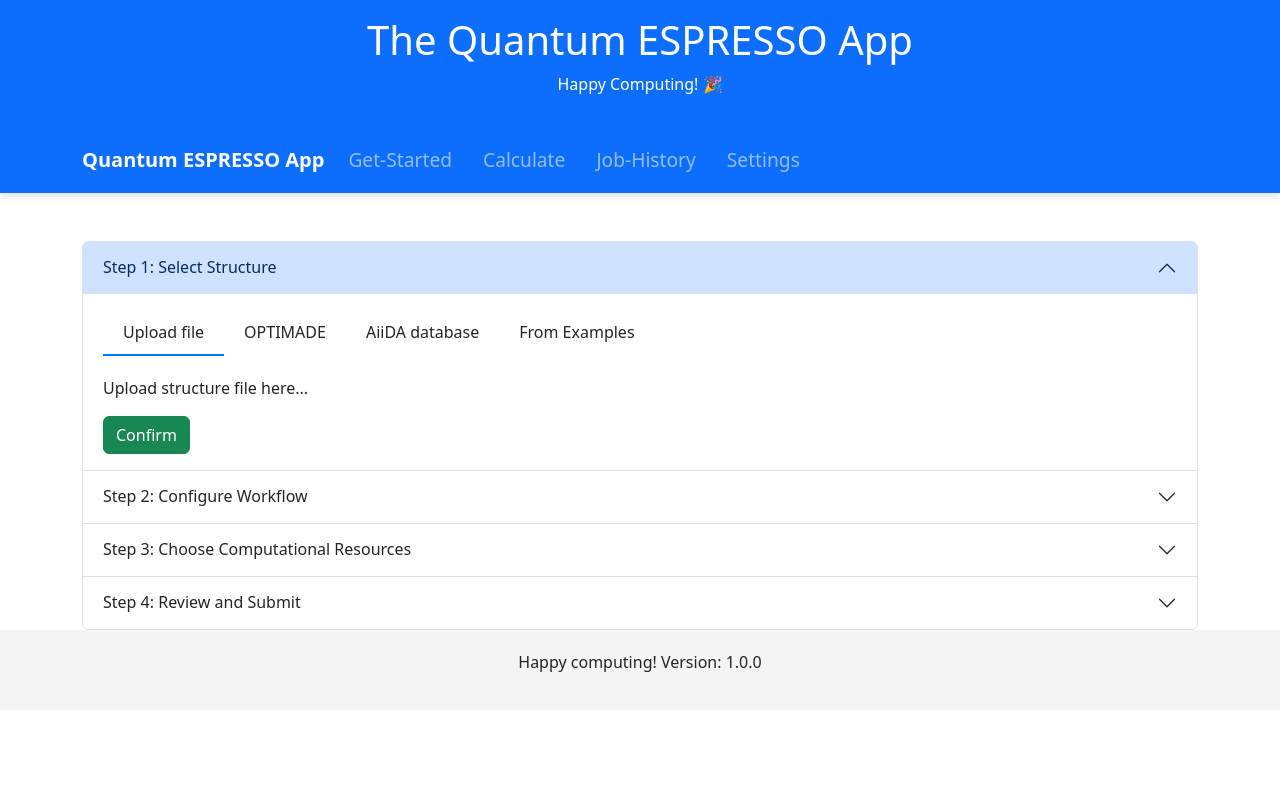
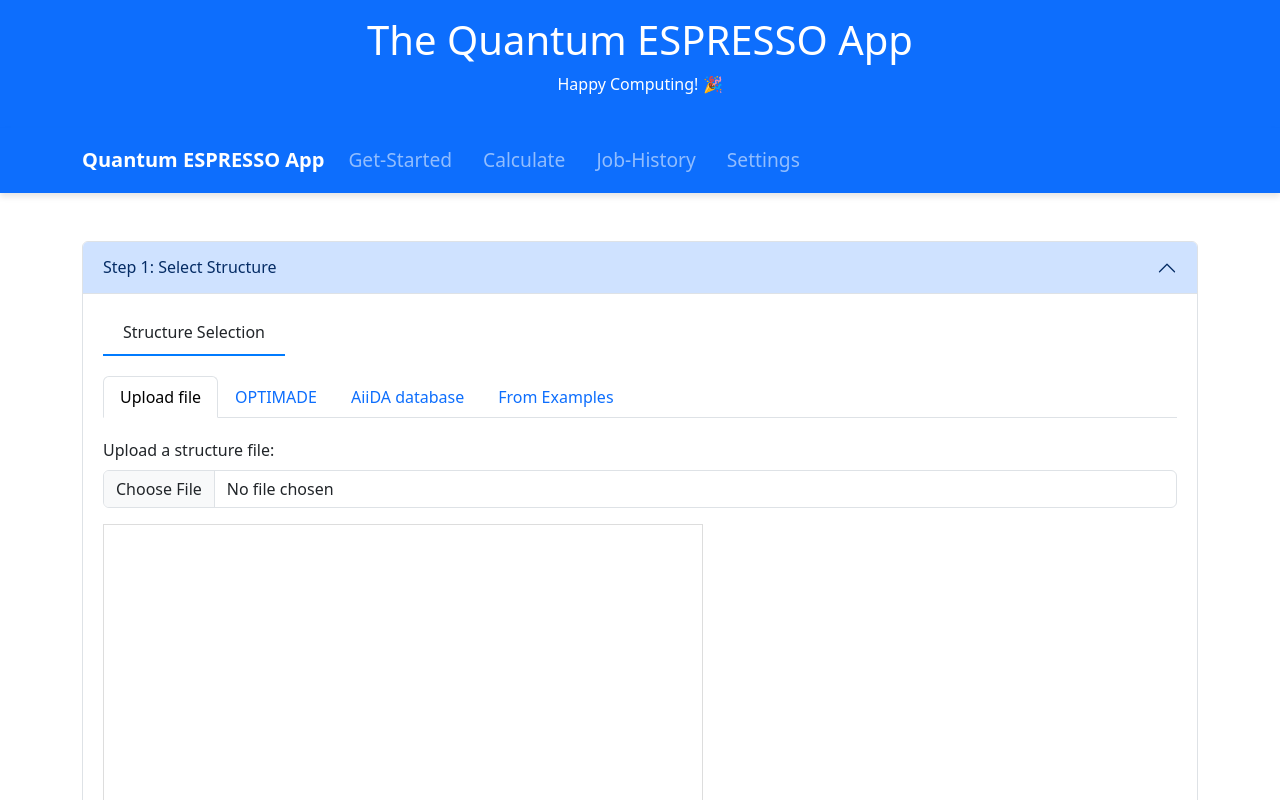
Before and after one commit to superstar54/aiida-qe-app, a React (Create React App) app: page /calculate in a window 1280 px wide. Shown: the top 800 px of the page. Built offline with nearby package versions, Linux system fonts and the light colour scheme.

Commit message:
Add StructureSelection and Viewer

```diff
--- a/package.json
+++ b/package.json
@@ -13,6 +13,7 @@
     "react-dom": "^18.3.1",
     "react-router-dom": "^6.27.0",
     "react-scripts": "5.0.1",
+    "weas": "^0.1.24",
     "web-vitals": "^2.1.4"
   },
   "scripts": {
--- a/src/components/AccordionWizard.js
+++ b/src/components/AccordionWizard.js
@@ -3,6 +3,7 @@
 import AccordionStep from './AccordionStep';
 import BasicSettingsTab from './BasicSettingsTab';
 import AdvancedSettingsTab from './AdvancedSettingsTab';
+import StructureSelection from './StructureSelection';
 
 const AccordionWizard = () => {
   // Define steps and their dependent steps
@@ -11,21 +12,9 @@
       title: 'Select Structure',
       "tabs": [
             {
-                "title": "Upload file",
-                "content": "Upload structure file here..."
+                "title": "Structure Selection",
+                "content": <StructureSelection />
             },
-            {
-                "title": "OPTIMADE",
-                "content": "Search and select structure from OPTIMADE database..."
-            },
-            {
-                "title": "AiiDA database",
-                "content": "Select structure from AiiDA database..."
-            },
-            {
-                "title": "From Examples",
-                "content": "Select a structure from predefined examples..."
-            }
         ],
       dependents: [1, 2, 3]
     },
--- /dev/null
+++ b/src/components/StructureSelection.js
@@ -0,0 +1,90 @@
+import React, { useState } from 'react';
+import { Tabs, Tab, Form, Button } from 'react-bootstrap';
+import StructureViewer from './StructureViewer';
+import { parseXYZ, parseCIF, parseCube } from 'weas';
+
+const StructureSelection = () => {
+  const [selectedStructure, setSelectedStructure] = useState(null);
+
+  // Function to handle file upload
+  const handleFileUpload = (event) => {
+    const file = event.target.files[0];
+    console.log("Selected file: ", file);
+    if (file) {
+      const fileReader = new FileReader();
+      fileReader.onload = (e) => {
+        const content = e.target.result;
+        const fileType = file.name.split('.').pop().toLowerCase();
+
+        // Determine file type and parse structure accordingly
+        let parsedStructure = null;
+        if (fileType === 'xyz') {
+          parsedStructure = parseXYZ(content);  // Parse XYZ file
+        } else if (fileType === 'cif') {
+          parsedStructure = parseCIF(content);  // Parse CIF file
+        } else if (fileType === 'cube') {
+          parsedStructure = parseCube(content);  // Parse Cube file
+        } else {
+          alert("Unsupported file format. Please upload an XYZ, CIF, or Cube file.");
+          return;
+        }
+
+        // Set parsed structure
+        console.log("parsedStructure: ", parsedStructure);
+        setSelectedStructure(parsedStructure);
+      };
+
+      // Read file as text
+      fileReader.readAsText(file);
+    }
+  };
+
+  const handleOptimadeSelect = () => {
+    setSelectedStructure("Structure from OPTIMADE");
+  };
+
+  const handleAiiDaSelect = () => {
+    setSelectedStructure("Structure from AiiDA database");
+  };
+
+  const handleExampleSelect = () => {
+    setSelectedStructure("Structure from example");
+  };
+
+  return (
+    <div>
+      <Tabs defaultActiveKey="upload" id="structure-selection-tabs" className="mb-3">
+        <Tab eventKey="upload" title="Upload file">
+          <Form.Group controlId="formFile" className="mb-3">
+            <Form.Label>Upload a structure file:</Form.Label>
+            <Form.Control type="file" onChange={handleFileUpload} />
+          </Form.Group>
+        </Tab>
+
+        <Tab eventKey="optimade" title="OPTIMADE">
+          <Button variant="primary" onClick={handleOptimadeSelect}>
+            Select Structure from OPTIMADE
+          </Button>
+        </Tab>
+
+        <Tab eventKey="aiida" title="AiiDA database">
+          <Button variant="primary" onClick={handleAiiDaSelect}>
+            Select Structure from AiiDA database
+          </Button>
+        </Tab>
+
+        <Tab eventKey="examples" title="From Examples">
+          <Button variant="primary" onClick={handleExampleSelect}>
+            Select Structure from Examples
+          </Button>
+        </Tab>
+      </Tabs>
+
+
+      {/* Structure Viewer Section */}
+      <StructureViewer structure={selectedStructure} />
+    </div>
+  );
+};
+
+export default StructureSelection;
--- /dev/null
+++ b/src/components/StructureViewer.js
@@ -0,0 +1,38 @@
+import React, { useEffect, useRef } from 'react';
+import { Atoms, WEAS } from 'weas';
+
+function StructureViewer({ structure }) {
+  const weasContainerRef = useRef(null);
+
+  useEffect(() => {
+    if (!structure) {
+        return;
+    }
+    if (weasContainerRef.current) {
+      // Create an instance of AtomsViewer and pass the Atoms object to it
+      weasContainerRef.current.innerHTML = ""; // Clear the container when unmounting
+      const editor = new WEAS({ domElement: weasContainerRef.current });
+      editor.avr.atoms = structure;
+      editor.render();
+
+      return () => {
+        // Clean up the viewer when the component unmounts or updates
+
+      };
+    }
+  }, [structure]);
+
+  return (
+    <div
+      ref={weasContainerRef}
+      style={{
+        position: 'relative',
+        width: '600px',
+        height: '400px',
+        border: '1px solid #ddd'
+      }}
+    ></div>
+  );
+}
+
+export default StructureViewer;
```
Also changed, not shown: 1 other file (tests, documents, lock files or other folders).
